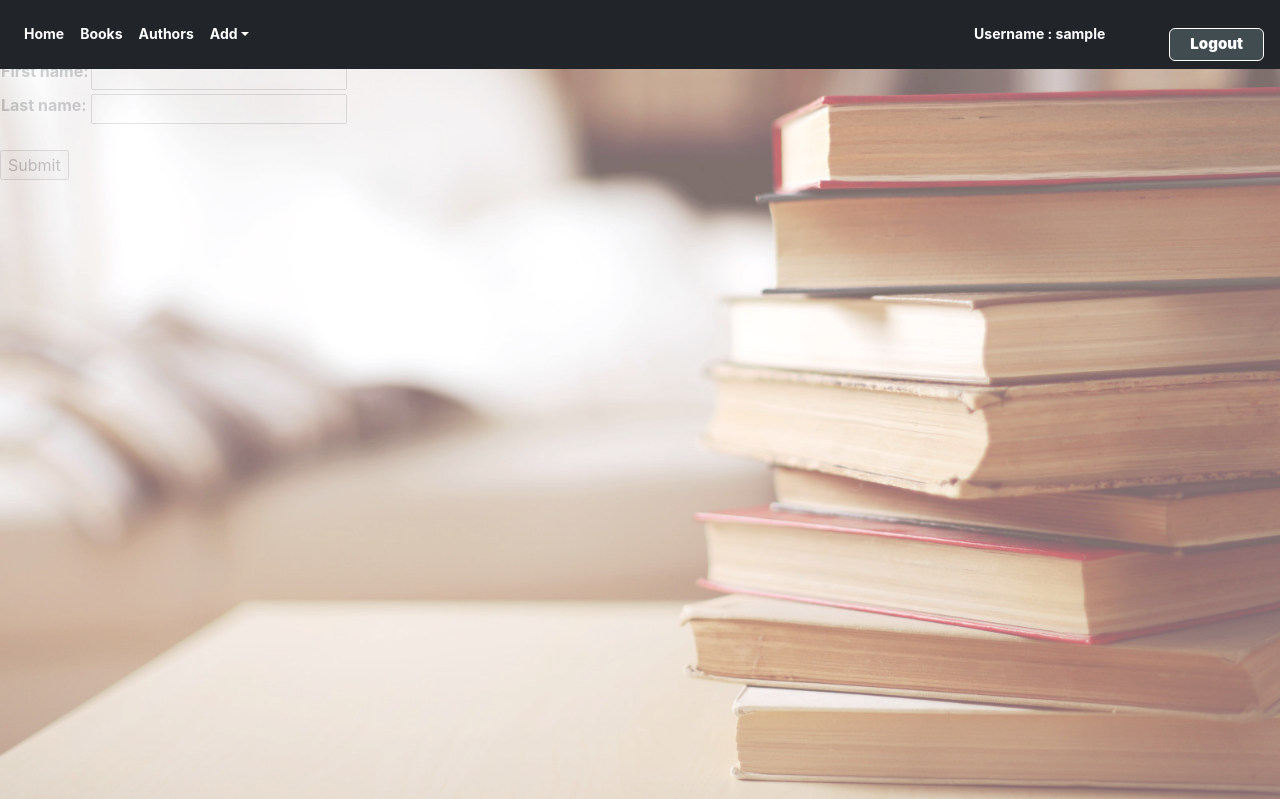
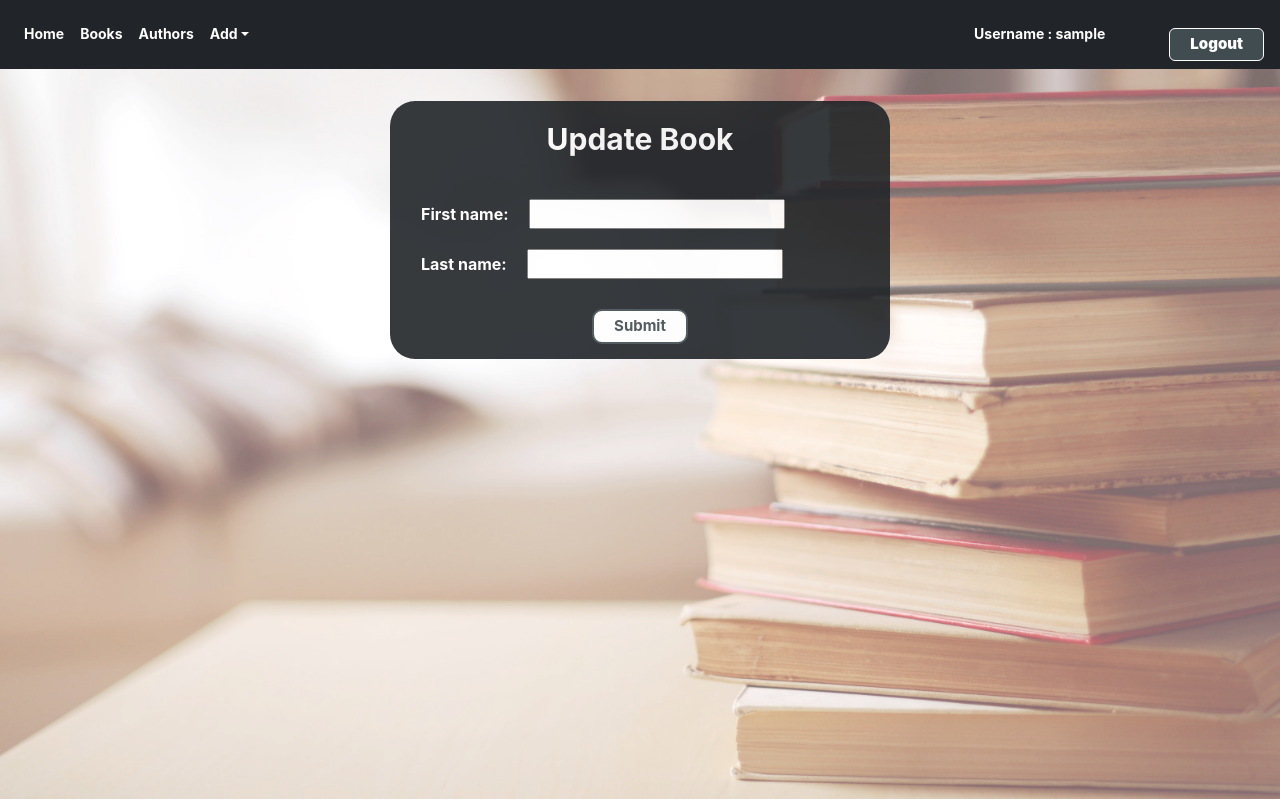
Before and after one commit to adif-git/library, a Django app: page /author/create/ in a window 1280 px wide. Shown: the part 1-800 px from the top of the page. Run offline with Django 3.2, Linux system fonts and the light colour scheme; the visitor is signed in with stand-in values (Sample User, id 1); some libraries are stand-ins or nearby versions.

Commit message:
Edit HTML author_form and book_form

```diff
--- a/library/library_site/static/css/styles.css
+++ b/library/library_site/static/css/styles.css
@@ -379,3 +380,54 @@ a.log:hover{
   font-weight: bolder;
   text-decoration: none;
 }
+
+.update-content{
+  background-color: #212529;
+  opacity: 0.9;
+  width: 500px;
+  border-radius: 25px;
+  margin: 0 auto;
+  overflow: hidden;
+}
+
+.update-title{
+  color: #fff;
+  text-align: center;
+  padding: 1rem;
+  font-size: 30px;
+}
+
+.field{
+  color: #fff;
+  padding: 5px;
+  margin: 10px;
+  text-align: left;
+}
+
+.field-text{
+  margin: 0 1rem;
+  font-size: 16px;
+  font-weight: bold;
+}
+
+.submit-btn{
+    text-align: center;
+    padding: 15px;
+}
+
+input[type=submit]{
+  background-color: #fff;
+  color: #414c50;
+  border: 2px solid #414c50;
+  text-align: center;
+  font-size: 15px;
+  font-weight: bold;
+  padding: 4px 20px;
+  border-radius: 10px;
+}
+
+input[type=submit]:hover{
+  background-color: #414c50;
+  color: #fff;
+  border: 2px solid #fff;
+}
--- a/library/library_site/templates/library_site/author_form.html
+++ b/library/library_site/templates/library_site/author_form.html
@@ -2,13 +2,22 @@
 
 {% block content %}
 {% if user.is_authenticated %}
-<h1 class="list-title"><strong>Update Author</strong></h1>
-  <form action="" method="post">
-    {% csrf_token %}
-    <table>
-      {{ form.as_table }}
-    </table>
-    <br><input type="submit" value="Submit">
-  </form>
+  <div class="detail-page">
+    <div class="update-content">
+      <p class="update-title"><strong>Update Book</strong></p>
+        <form action="" method="post">
+          {% csrf_token %}
+          <div class="field">
+            <label class="field-text" for={{ form.first_name.label_tag }}</label> {{ form.first_name }}
+          </div>
+          <div class="field">
+            <label class="field-text" for={{ form.last_name.label_tag }}</label> {{ form.last_name }}
+          </div>
+          <div class="submit-btn">
+            <input type="submit" value="Submit">
+          </div>
+        </form>
+    </div>
+  </div>
 {% endif %}
 {% endblock %}
```
Also changed, not shown: other parts of library/library_site/static/css/styles.css (+1 -0 lines), library/library_site/templates/library_site/book_form.html (+23 -8 lines).
